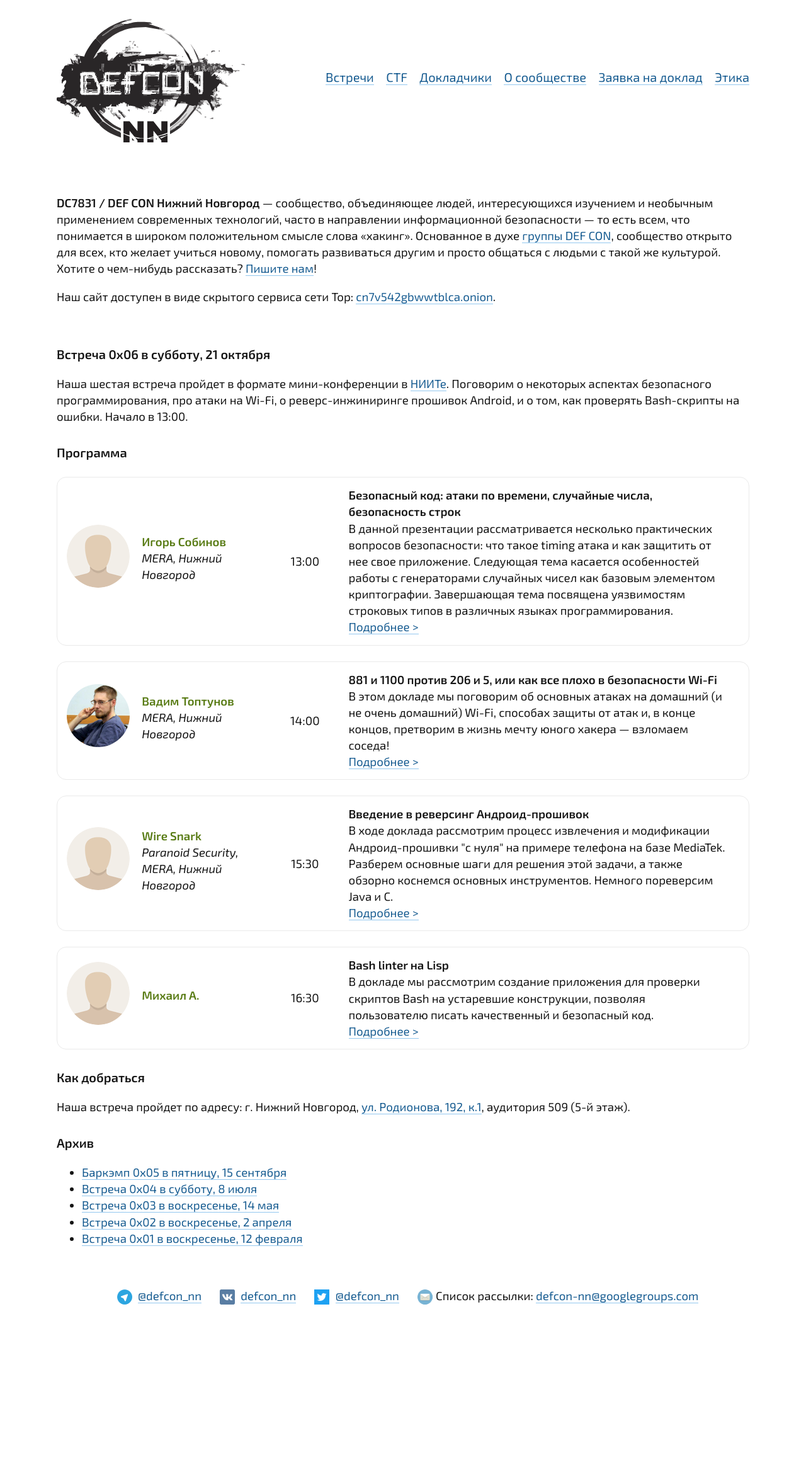
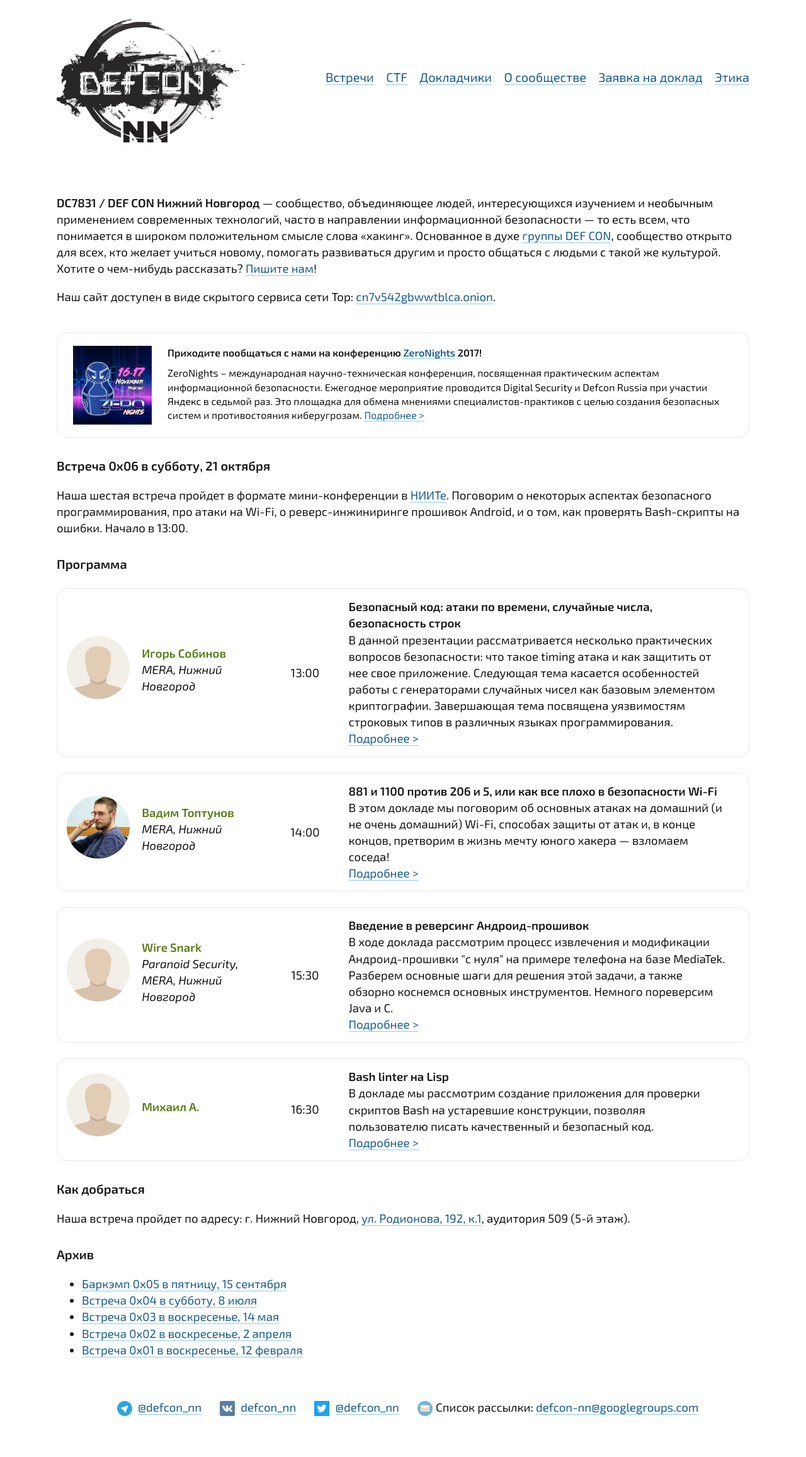
Before and after one commit to defcon-nn/defcon-nn.github.io, a Jekyll site: the page built from index.html, in a window 1280 px wide. Shown: the whole page at 63% size. Built offline with Jekyll 4.4.1, drawn with Linux system fonts in a browser that asks for light colours; before the commit the page ends 2136 px from its top, so only the background shows below that.

Commit message:
Добавлена информация о ZeroNights

```diff
--- a/_layouts/default.html
+++ b/_layouts/default.html
@@ -6,7 +6,7 @@
 		<meta name="viewport" content="width=device-width, initial-scale=1">
 		<link href="https://fonts.googleapis.com/css?family=Exo+2:400,400i,600,600i&subset=cyrillic,latin-ext" rel="stylesheet">
 		<link rel="icon" type="image/png" href="{{ "/images/favicon.png" | prepend: site.baseurl }}" />
-		<link type="text/css" href="{{ "/css/main.css" | prepend: site.baseurl }}" rel="stylesheet">
+		<link type="text/css" href="{{ "/css/main.css" | prepend: site.baseurl }}?v=18-10-2017" rel="stylesheet">
 	</head>
 	<body>
 		<header>
--- a/css/main.css
+++ b/css/main.css
@@ -327,3 +327,27 @@
 .logos li:last-of-type {
 	margin-right: 0;
 }
+
+#zeronights {
+	margin: 10px 0px;
+	padding: 20px 25px;
+	border: 1px solid #eaeaea;
+	border-radius: 15px;
+	overflow: hidden;
+	font-size: 12pt;
+}
+
+#zeronights img {
+	float: left;
+	margin-right: 25px;
+	width: 125px;
+	border: none;
+}
+
+#zeronights p {
+	margin: 0;
+}
+
+#zeronights h4 {
+	margin: 0 0 10px 0;
+}
--- a/index.html
+++ b/index.html
@@ -5,6 +5,12 @@
 <div id="introduction">
 	<p><strong>DC7831 / DEF CON Нижний Новгород</strong> — сообщество, объединяющее людей, интересующихся изучением и необычным применением современных технологий, часто в направлении информационной безопасности — то есть всем, что понимается в широком положительном смысле слова «хакинг». Основанное в духе <a href="https://defcongroups.org/dcgfaq.html">группы DEF CON</a>, сообщество открыто для всех, кто желает учиться новому, помогать развиваться другим и просто общаться с людьми с такой же культурой. Хотите о чем-нибудь рассказать? <a href="/cfp.html">Пишите нам</a>!</p>
 	<p>Наш сайт доступен в виде скрытого сервиса сети Тор: <a href="http://cn7v542gbwwtblca.onion">cn7v542gbwwtblca.onion</a>.</p>
+</div>
+
+<div id="zeronights">
+	<a href="https://2017.zeronights.ru/"><img src="/images/zn_400x400.png" width="125" /></a>
+	<h4>Приходите пообщаться с нами на конференцию <a href="https://2017.zeronights.ru/">ZeroNights</a> 2017!</h4>
+	<p>ZeroNights – международная научно-техническая конференция, посвященная практическим аспектам информационной безопасности. Ежегодное мероприятие проводится Digital Security и Defcon Russia при участии Яндекс в седьмой раз. Это площадка для обмена мнениями специалистов-практиков с целью создания безопасных систем и противостояния киберугрозам. <a href="zn.html">Подробнее ></a></p>
 </div>
 
 <div id="events_table">
```
Also changed, not shown: zn.md (added, +22 -0 lines), images/zn_400x400.png (added).
